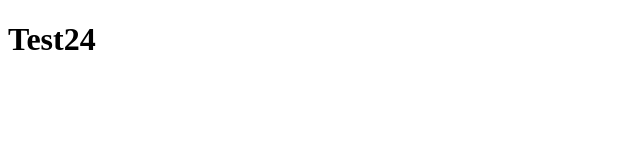
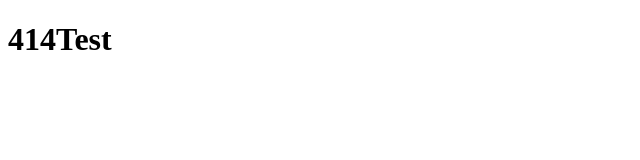
Before and after one commit to cthowel1/414.test, a plain HTML site: page index.html in a window 1280 px wide. Shown: the full height of the page, 0-640 px from the left. Drawn offline with Linux system fonts and the light colour scheme.

Commit message:
Update index.html

```diff
--- a/index.html
+++ b/index.html
@@ -4,6 +4,6 @@
     <meta charset="UTF-8">
 </head>
 <body>
-    <h1>Test24</h1>
+    <h1>414Test</h1>
 </body>
 </html>
```
